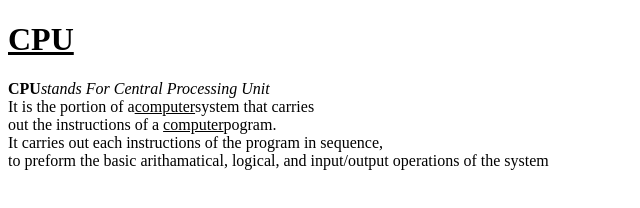
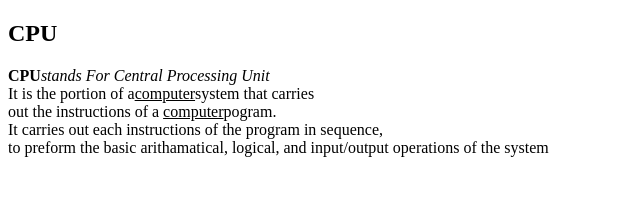
Before and after one commit to iamneo-production/abaebbbfbaabeeadaeccdfffebaeceaec, a plain HTML site: page public/index.html in a window 1280 px wide. Shown: the whole page, without its empty margins (0-640 px from the left). Drawn offline with Linux system fonts and the light colour scheme.

Commit message:
Backup Commit

```diff
--- a/public/index.html
+++ b/public/index.html
@@ -1,7 +1,7 @@
 <!DOCTYPE html>
 <html lang="en">
 <head>
-    <h1><U>CPU</U></h1>
+    <h2><b>CPU</b></h2>
     <meta charset="UTF-8">
     <meta http-equiv="X-UA-Compatible" content="IE=edge">
     <meta name="viewport" content="width=device-width, initial-scale=1.0">
```
